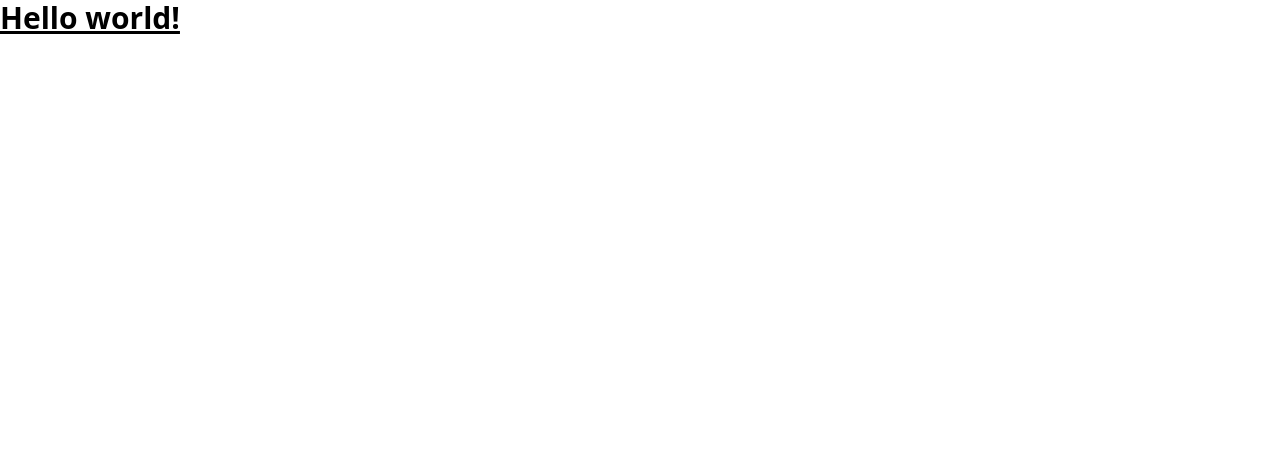
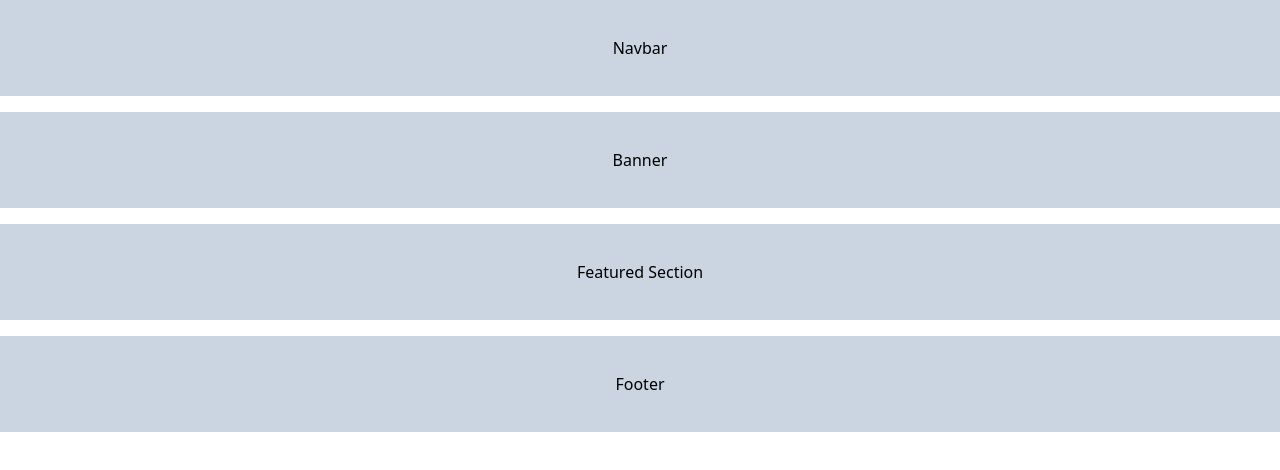
Before and after one commit to Chayon58/TailwindCSS-test, a plain HTML site: page index.html in a window 1280 px wide. Drawn offline with nearby package versions, Linux system fonts and the light colour scheme.

Commit message:
added div

```diff
--- a/index.html
+++ b/index.html
@@ -5,9 +5,10 @@
   <meta name="viewport" content="width=device-width, initial-scale=1.0">
   <script src="https://cdn.tailwindcss.com"></script>
 </head>
-<body>
-  <h1 class="text-3xl font-bold underline">
-    Hello world!
-  </h1>
+<body class="space-y-4 container mx-auto">
+  <div class="h-24 bg-slate-300 text-center pt-9">Navbar</div>
+  <div class="h-24 bg-slate-300 text-center pt-9">Banner</div>
+  <div class="h-24 bg-slate-300 text-center pt-9">Featured Section</div>
+  <div class="h-24 bg-slate-300 text-center pt-9">Footer</div>
 </body>
 </html>
```
